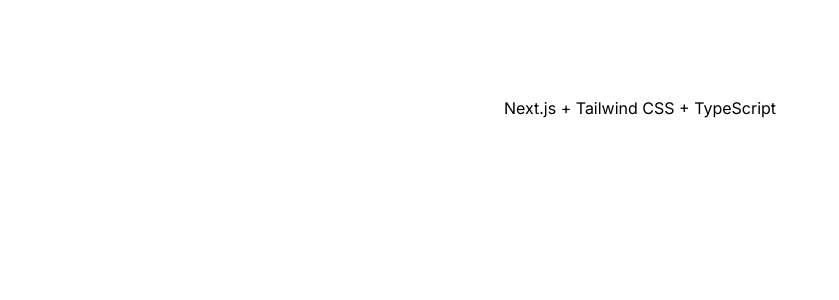
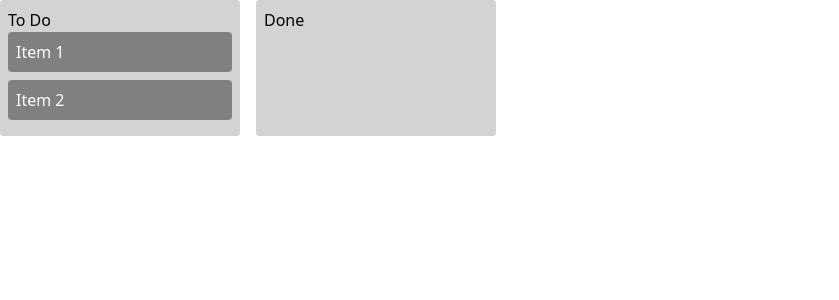
Before and after one commit to FelipeBattistotti/kanban-test, a Next.js app: page / in a window 1280 px wide. Shown: the top 300 px of the page, without its empty margins (0-839 px from the left). Built offline with nearby package versions, Linux system fonts and the light colour scheme.

Commit message:
[UPDATE]

```diff
--- a/package.json
+++ b/package.json
@@ -11,6 +11,7 @@
   "dependencies": {
     "@types/node": "20.7.1",
     "@types/react": "18.2.23",
+    "@types/react-beautiful-dnd": "^13.1.5",
     "@types/react-dom": "18.2.8",
     "autoprefixer": "10.4.16",
     "eslint": "8.50.0",
@@ -18,7 +19,10 @@
     "next": "13.5.3",
     "postcss": "8.4.31",
     "react": "18.2.0",
+    "react-beautiful-dnd": "^13.1.1",
     "react-dom": "18.2.0",
+    "react-trello": "^2.2.11",
+    "react-ui-kanban": "^1.0.14",
     "tailwindcss": "3.3.3",
     "typescript": "5.2.2"
   }
--- /dev/null
+++ b/src/components/KanbanBoard/index.tsx
@@ -0,0 +1,125 @@
+import React, { useState } from 'react';
+import { DragDropContext, Droppable, Draggable } from 'react-beautiful-dnd';
+
+type Item = {
+  id: string;
+  content: string;
+};
+
+type Column = {
+  id: string;
+  title: string;
+  items: Item[];
+};
+
+const initialData: Column[] = [
+  {
+    id: 'column-1',
+    title: 'To Do',
+    items: [
+      { id: 'item-1', content: 'Item 1' },
+      { id: 'item-2', content: 'Item 2' },
+    ],
+  },
+  {
+    id: 'column-2',
+    title: 'Done',
+    items: [],
+  },
+];
+
+const KanbanBoard: React.FC = () => {
+  const [columns, setColumns] = useState(initialData);
+
+  const onDragEnd = (result: any) => {
+    const { source, destination } = result;
+
+    if (!destination) {
+      return;
+    }
+
+    if (source.droppableId === destination.droppableId && source.index === destination.index) {
+      return;
+    }
+
+    const startColumn = columns.find(col => col.id === source.droppableId)!;
+    const endColumn = columns.find(col => col.id === destination.droppableId)!;
+
+    if (startColumn === endColumn) {
+      const newItems = Array.from(startColumn.items);
+      const [removed] = newItems.splice(source.index, 1);
+      newItems.splice(destination.index, 0, removed);
+
+      const newColumn = {
+        ...startColumn,
+        items: newItems,
+      };
+
+      setColumns(prev => prev.map(col => (col.id === newColumn.id ? newColumn : col)));
+    } else {
+      const startItems = Array.from(startColumn.items);
+      const [removed] = startItems.splice(source.index, 1);
+
+      const endItems = Array.from(endColumn.items);
+      endItems.splice(destination.index, 0, removed);
+
+      setColumns(prev =>
+        prev.map(col =>
+          col.id === startColumn.id ? { ...startColumn, items: startItems } :
+          col.id === endColumn.id ? { ...endColumn, items: endItems } :
+          col
+        )
+      );
+    }
+  };
+
+  return (
+    <DragDropContext onDragEnd={onDragEnd}>
+      <div style={{ display: 'flex', gap: '16px' }}>
+        {columns.map(column => (
+          <Droppable key={column.id} droppableId={column.id}>
+            {(provided, snapshot) => (
+              <div
+                {...provided.droppableProps}
+                ref={provided.innerRef}
+                style={{
+                  width: 240,
+                  backgroundColor: snapshot.isDraggingOver ? 'lightblue' : 'lightgrey',
+                  padding: 8,
+                  borderRadius: 4,
+                }}
+              >
+                <h3>{column.title}</h3>
+                {column.items.map((item, index) => (
+                  <Draggable key={item.id} draggableId={item.id} index={index}>
+                    {(provided, snapshot) => (
+                      <div
+                        ref={provided.innerRef}
+                        {...provided.draggableProps}
+                        {...provided.dragHandleProps}
+                        style={{
+                          userSelect: 'none',
+                          padding: 8,
+                          margin: '0 0 8px 0',
+                          borderRadius: 4,
+                          backgroundColor: snapshot.isDragging ? 'lightgreen' : 'grey',
+                          color: 'white',
+                          ...provided.draggableProps.style,
+                        }}
+                      >
+                        {item.content}
+                      </div>
+                    )}
+                  </Draggable>
+                ))}
+                {provided.placeholder}
+              </div>
+            )}
+          </Droppable>
+        ))}
+      </div>
+    </DragDropContext>
+  );
+};
+
+export default KanbanBoard
--- a/src/pages/index.tsx
+++ b/src/pages/index.tsx
@@ -1,16 +1,163 @@
-import { Inter } from 'next/font/google'
 
-const inter = Inter({ subsets: ['latin'] })
+
+// import Board from 'react-trello'
+// import Board from 'react-ui-kanban'
+
+import KanbanBoard from "@/components/KanbanBoard";
+
+
+
+
+// const data = {
+//   "lanes": [
+//     {
+//       "id": "PLANNED",
+//       "title": "Planned Tasks",
+//       "label": "20/70",
+//       "style": {"width": 280},
+//       "cards": [
+//         {
+//           "id": "Milk",
+//           "title": "Buy milk",
+//           "label": "15 mins",
+//           "cardStyle": { "width": 270, "maxWidth": 270, "margin": "auto", "marginBottom": 5 },
+//           "description": "2 Gallons of milk at the Deli store"
+//         },
+//         {
+//           "id": "Plan2",
+//           "title": "Dispose Garbage",
+//           "label": "10 mins",
+//           "cardStyle": { "width": 270, "maxWidth": 270, "margin": "auto", "marginBottom": 5 },
+//           "description": "Sort out recyclable and waste as needed"
+//         },
+//         {
+//           "id": "Plan3",
+//           "title": "Write Blog",
+//           "label": "30 mins",
+//           "cardStyle": { "width": 270, "maxWidth": 270, "margin": "auto", "marginBottom": 5 },
+//           "description": "Can AI make memes?"
+//         },
+//         {
+//           "id": "Plan4",
+//           "title": "Pay Rent",
+//           "label": "5 mins",
+//           "cardStyle": { "width": 270, "maxWidth": 270, "margin": "auto", "marginBottom": 5 },
+//           "description": "Transfer to bank account"
+//         }
+//       ]
+//     },
+//     {
+//       "id": "WIP",
+//       "title": "Work In Progress",
+//       "label": "10/20",
+//       "style": {"width": 280},
+//       "cards": [
+//         {
+//           "id": "Wip1",
+//           "title": "Clean House",
+//           "label": "30 mins",
+//           "cardStyle": { "width": 270, "maxWidth": 270, "margin": "auto", "marginBottom": 5 },
+//           "description": "Soap wash and polish floor. Polish windows and doors. Scrap all broken glasses"
+//         }
+//       ]
+//     },
+//     {
+//       "id": "BLOCKED",
+//       "title": "Blocked",
+//       "label": "0/0",
+//       "style": {"width": 280},
+//       "cards": []
+//     },
+//     {
+//       "id": "COMPLETED",
+//       "title": "Completed",
+//       "style": {"width": 280},
+//       "label": "2/5",
+//       "cards": [
+//         {
+//           "id": "Completed1",
+//           "title": "Practice Meditation",
+//           "label": "15 mins",
+//           "cardStyle": { "width": 270, "maxWidth": 270, "margin": "auto", "marginBottom": 5 },
+//           "description": "Use Headspace app"
+//         },
+//         {
+//           "id": "Completed2",
+//           "title": "Maintain Daily Journal",
+//           "label": "15 mins",
+//           "cardStyle": { "width": 270, "maxWidth": 270, "margin": "auto", "marginBottom": 5 },
+//           "description": "Use Spreadsheet for now"
+//         }
+//       ]
+//     },
+//     {
+//       "id": "REPEAT",
+//       "title": "Repeat",
+//       "style": {"width": 280},
+//       "label": "1/1",
+//       "cards": [
+//         {
+//           "id": "Repeat1",
+//           "title": "Morning Jog",
+//           "label": "30 mins",
+//           "cardStyle": { "width": 270, "maxWidth": 270, "margin": "auto", "marginBottom": 5 },
+//           "description": "Track using fitbit"
+//         }
+//       ]
+//     },
+//     {
+//       "id": "ARCHIVED",
+//       "title": "Archived",
+//       "style": {"width": 280},
+//       "label": "1/1",
+//       "cards": [
+//         {
+//           "id": "Archived1",
+//           "title": "Go Trekking",
+//           "label": "300 mins",
+//           "cardStyle": { "width": 270, "maxWidth": 270, "margin": "auto", "marginBottom": 5 },
+//           "description": "Completed 10km on cycle"
+//         }
+//       ]
+//     },
+//     {
+//       "id": "ARCHIVED2",
+//       "title": "Archived2",
+//       "style": {"width": 280},
+//       "label": "1/1",
+//       "cards": [
+//         {
+//           "id": "Archived1",
+//           "title": "Go Trekking",
+//           "label": "300 mins",
+//           "cardStyle": { "width": 270, "maxWidth": 270, "margin": "auto", "marginBottom": 5 },
+//           "description": "Completed 10km on cycle"
+//         }
+//       ]
+//     },
+//     {
+//       "id": "ARCHIVED3",
+//       "title": "Archived3",
+//       "style": {"width": 280},
+//       "label": "1/1",
+//       "cards": [
+//         {
+//           "id": "Archived1",
+//           "title": "Go Trekking",
+//           "label": "300 mins",
+//           "cardStyle": { "width": 270, "maxWidth": 270, "margin": "auto", "marginBottom": 5 },
+//           "description": "Completed 10km on cycle"
+//         }
+//       ]
+//     }
+//   ]
+// }
 
 export default function Home() {
   return (
-    <main
-      className={`flex min-h-screen flex-col items-center justify-between p-24 ${inter.className}`}
-    >
+    <main>
 
-      <p className="text-black">
-        Next.js + Tailwind CSS + TypeScript
-      </p>
+      <KanbanBoard />
 
     </main>
   )
```
Also changed, not shown: 1 other file (tests, documents, lock files or other folders).
